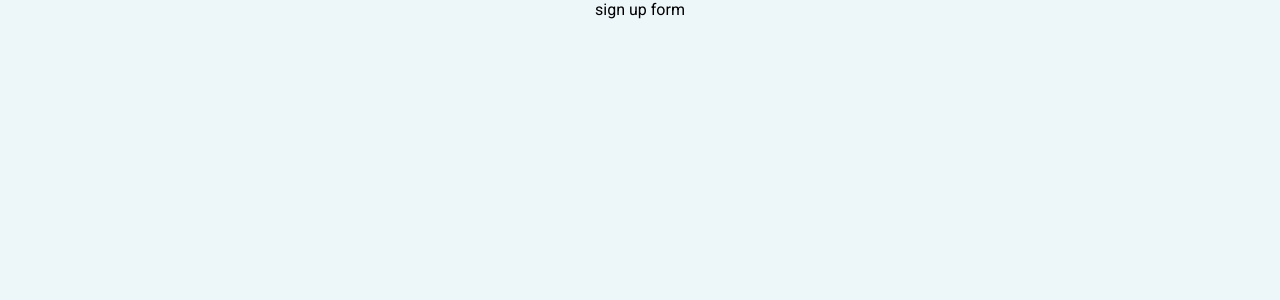
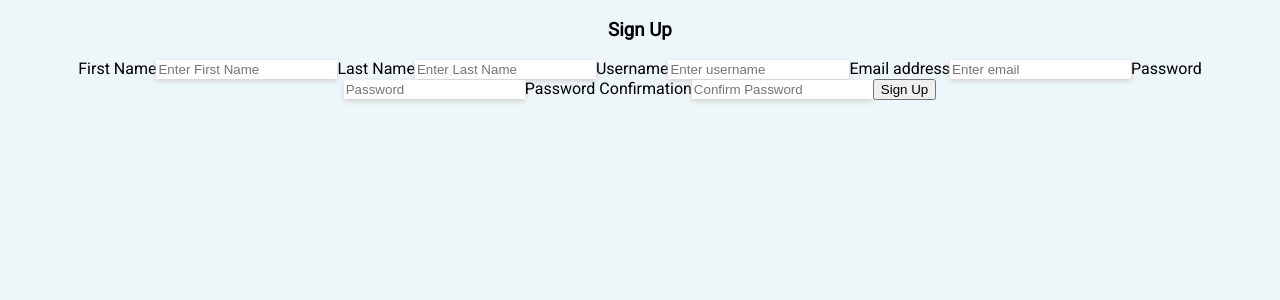
Before and after one commit to erik-eyler/EVNTZ, a React (Create React App) app in the folder client/: page /sign-up in a window 1280 px wide. Shown: the top 300 px of the page. Built offline with nearby package versions, Linux system fonts and the light colour scheme.

Commit message:
added sign-up form, /services/user.js and user verification on routes in app.js

```diff
--- a/client/src/App.js
+++ b/client/src/App.js
@@ -1,3 +1,4 @@
+import { useState, useEffect } from "react"
 import "./App.css";
 import { Route, Switch, useHistory } from "react-router-dom";
 import Home from "./screens/Home/Home";
@@ -8,29 +9,42 @@ import Events from "./screens/Events/Events";
 import SignIn from "./screens/SignIn/SignIn";
 import SignUp from "./screens/SignUp/SignUp";
 import Contact from "./screens/Contact/Contact";
+import { verifyUser } from "./services/users";
 
 const App = () => {
+  const [user, setUser] = useState(null);
+
+  const history = useHistory()
+
+  useEffect(() => {
+    const fetchUser = async () => {
+      const user = await verifyUser()
+      user ? setUser(user) : setUser(null)
+    }
+    fetchUser()
+  }, [])
+
   return (
     <div className="App">
       <Switch>
         <Route exact path="/">
-          <Home />
+          <Home user={user}/>
         </Route>
 
         <Route exact path="/events/create">
-          <EventCreate />
+          {user ? <EventCreate user={user} /> : history.push("/sign-up")}
         </Route>
 
         <Route exact path="/events">
-          <Events />
+          <Events user={user}/>
         </Route>
 
         <Route exact path="/sign-in">
-          <SignIn />
+          <SignIn setUser={setUser}/>
         </Route>
 
         <Route exact path="/sign-up">
-          <SignUp />
+          <SignUp setUser={setUser}/>
         </Route>
 
         <Route exact path="/contact">
@@ -38,11 +52,11 @@ const App = () => {
         </Route>
 
         <Route exact path="/events/:id/edit">
-          <EventEdit />
+        {user ? <EventEdit user={user} /> : history.push("/sign-up")}
         </Route>
 
         <Route exact path="/events/:id">
-          <EventDetail />
+          <EventDetail user={user}/>
         </Route>
 
       </Switch>
--- a/client/src/screens/SignUp/SignUp.jsx
+++ b/client/src/screens/SignUp/SignUp.jsx
@@ -1,9 +1,132 @@
-const SignUp = () => {
+import { useState } from "react";
+import "./SignUp.css";
+import { signUp } from "../../services/users";
+import { useHistory } from "react-router-dom";
+
+const SignUp = (props) => {
+  const history = useHistory();
+
+  const [form, setForm] = useState({
+    firstName: "",
+    lastName: "",
+    username: "",
+    email: "",
+    password: "",
+    passwordConfirmation: "",
+    isError: false,
+    errorMsg: "",
+  });
+
+  const handleChange = (event) =>
+    setForm({
+      ...form,
+      [event.target.name]: event.target.value,
+    });
+
+  const onSignUp = async (event) => {
+    event.preventDefault();
+    const { setUser } = props;
+    try {
+      const user = await signUp(form);
+      setUser(user);
+      history.push("/");
+    } catch (error) {
+      console.error(error);
+      setForm({
+        username: "",
+        email: "",
+        password: "",
+        passwordConfirmation: "",
+        isError: true,
+        errorMsg: "Sign Up Details Invalid",
+      });
+    }
+  };
+
+  const renderError = () => {
+    const toggleForm = form.isError ? "danger" : "";
+    if (form.isError) {
+      return (
+        <button type="submit" className={toggleForm}>
+          {form.errorMsg}
+        </button>
+      );
+    } else {
+      return <button type="submit">Sign Up</button>;
+    }
+  };
+
+  const {
+    firstName,
+    lastName,
+    username,
+    email,
+    password,
+    passwordConfirmation,
+  } = form;
+  console.log(props);
   return (
-    <div>
-      sign up form
+    <div className="form-container">
+      <h3>Sign Up</h3>
+      <form onSubmit={onSignUp}>
+        <label>First Name</label>
+        <input
+          required
+          type="text"
+          name="firstName"
+          value={firstName}
+          placeholder="Enter First Name"
+          onChange={handleChange}
+        />
+        <label>Last Name</label>
+        <input
+          required
+          type="text"
+          name="lastName"
+          value={lastName}
+          placeholder="Enter Last Name"
+          onChange={handleChange}
+        />
+        <label>Username</label>
+        <input
+          required
+          type="text"
+          name="username"
+          value={username}
+          placeholder="Enter username"
+          onChange={handleChange}
+        />
+        <label>Email address</label>
+        <input
+          required
+          type="email"
+          name="email"
+          value={email}
+          placeholder="Enter email"
+          onChange={handleChange}
+        />
+        <label>Password</label>
+        <input
+          required
+          name="password"
+          value={password}
+          type="password"
+          placeholder="Password"
+          onChange={handleChange}
+        />
+        <label>Password Confirmation</label>
+        <input
+          required
+          name="passwordConfirmation"
+          value={passwordConfirmation}
+          type="password"
+          placeholder="Confirm Password"
+          onChange={handleChange}
+        />
+        {renderError()}
+      </form>
     </div>
-  )
-}
+  );
+};
 
-export default SignUp
+export default SignUp;
--- a/client/src/services/users.js
+++ b/client/src/services/users.js
@@ -0,0 +1,42 @@
+import api from './apiConfig'
+import jwtDecode from 'jwt-decode'
+
+export const signUp = async (credentials) => {
+  try {
+    const resp = await api.post('/sign-up', credentials)
+    localStorage.setItem('token', resp.data.token)
+    const user = jwtDecode(resp.data.token)
+    return user
+  } catch (error) {
+    throw error
+  }
+}
+
+export const signIn = async (credentials) => {
+  try {
+    const resp = await api.post('/sign-in', credentials)
+    localStorage.setItem('token', resp.data.token)
+    const user = jwtDecode(resp.data.token)
+    return user
+  } catch (error) {
+    throw error
+  }
+}
+
+export const signOut = async () => {
+  try {
+    localStorage.removeItem("token")
+    return true
+  } catch (error) {
+    throw error
+  }
+}
+
+export const verifyUser = async () => {
+  const token = localStorage.getItem('token')
+  if (token) {
+    const res = await api.get('/verify')
+    return res.data
+  }
+  return false
+}
```
